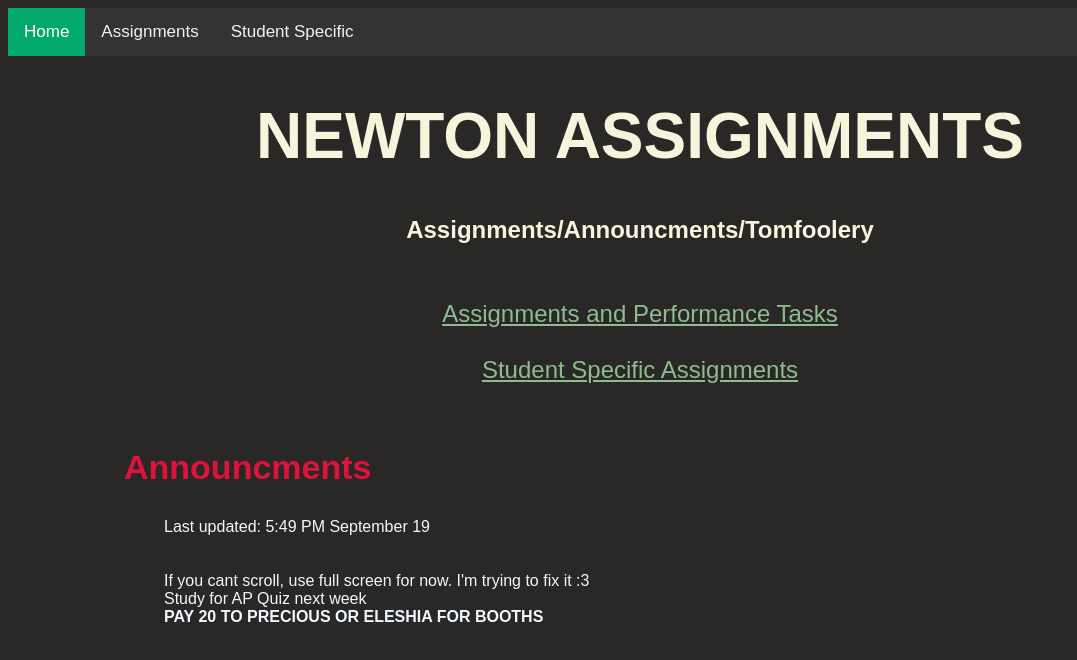
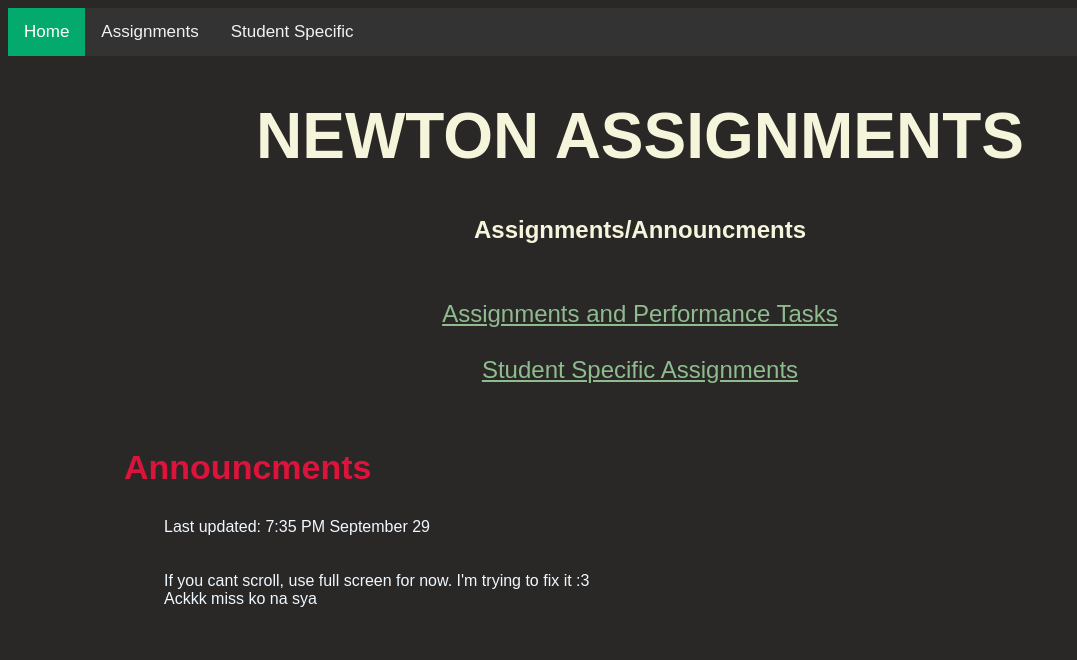
Before and after one commit to CubeOfJazz/LewisAssignments, a plain HTML site: page index.html in a window 1280 px wide. Shown: the whole page, without its empty margins (0-1077 px from the left). Drawn offline with Linux system fonts and the light colour scheme.

Commit message:
Add files via upload

```diff
--- a/index.html
+++ b/index.html
@@ -17,7 +17,7 @@
       </div>
 
     <h1><center>NEWTON ASSIGNMENTS</center></h1>
-    <h2><center>Assignments/Announcments/Tomfoolery</center></h2>
+    <h2><center>Assignments/Announcments</center></h2>
     <br>
     <br>
     <a href="Assignments.html" target="_blank" class="links"><center>Assignments and Performance Tasks</center></a>
@@ -31,15 +31,15 @@
     <br>
     <br>
     <p id="announcement-var">
-        Last updated: 5:49 PM September 19
+        Last updated: 7:35 PM September 29
         <br>
         <br>
             <br>
             If you cant scroll, use full screen for now. I'm trying to fix it :3
             <br>
-            Study for AP Quiz next week
+            Ackkk miss ko na sya
             <br>
-            <b>PAY 20 TO PRECIOUS OR ELESHIA FOR BOOTHS</b>
+            <b></b>
             <br>
 
 
```
Also changed, not shown: Assignments.html (+3 -4 lines), StudentSpecific.html (+1 -1 lines).
